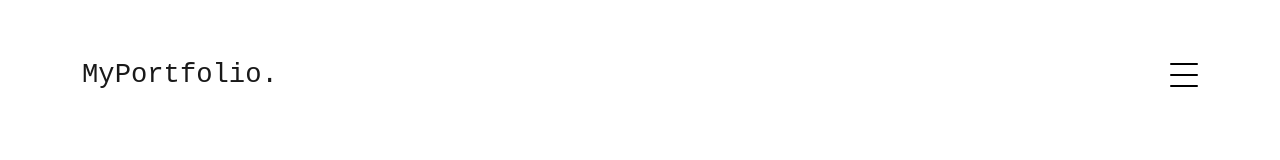
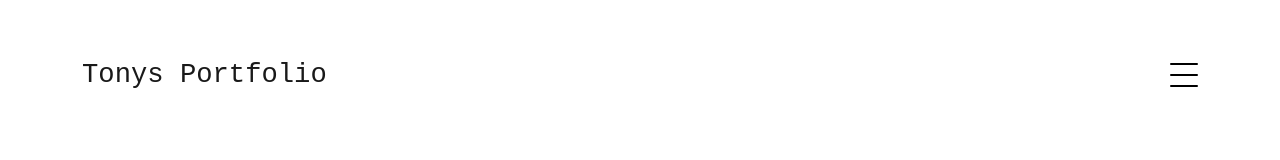
Before and after one commit to tonyjohnsamuel/myportfolio.github.io, a plain HTML site: page index.html in a window 1280 px wide. Shown: the top 160 px of the page. Drawn offline with Linux system fonts and the light colour scheme; a web font is replaced by a local one.

Commit message:
Update index.html

```diff
--- a/index.html
+++ b/index.html
@@ -67,7 +67,7 @@
 
   <nav class="navbar navbar-light custom-navbar">
     <div class="container">
-      <a class="navbar-brand" href="index.html">MyPortfolio.</a>
+      <a class="navbar-brand" href="index.html">Tonys Portfolio</a>
       <a href="#" class="burger" data-bs-toggle="collapse" data-bs-target="#main-navbar">
         <span></span>
       </a>
```
